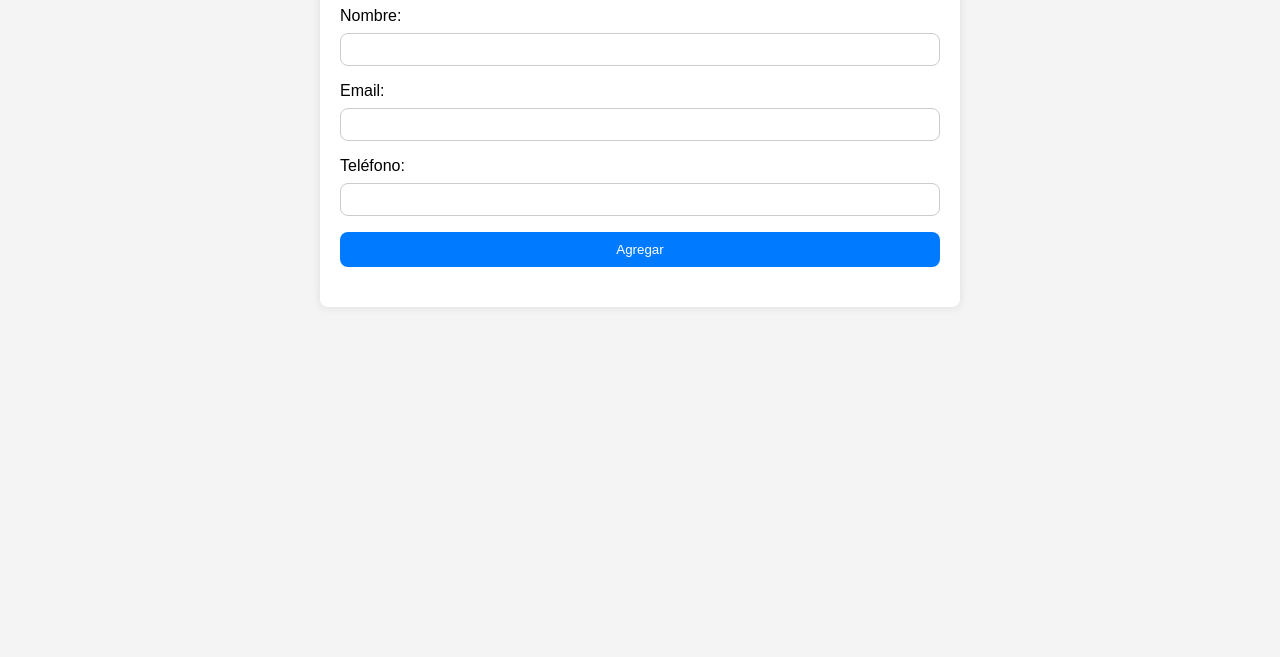
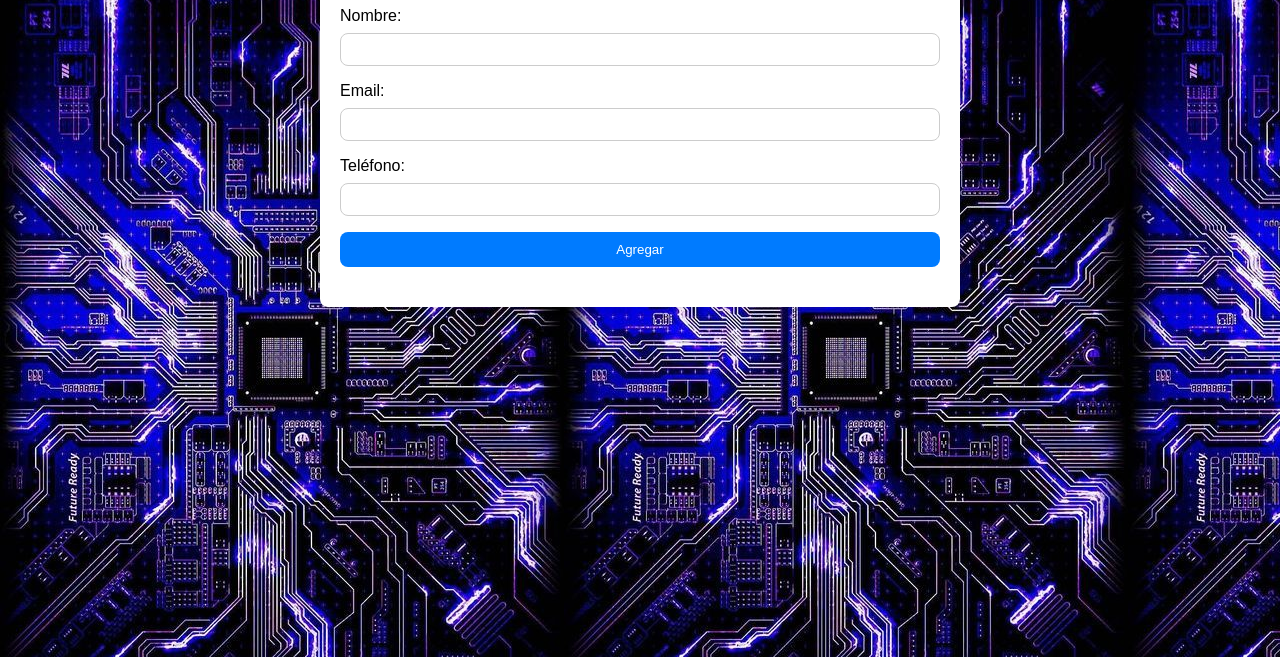
Before and after one commit to moguea/Lista-de-Contactos, a plain HTML site: page index.html in a window 1280 px wide. Shown: the part 143-800 px from the top of the page. Drawn offline with Linux system fonts and the light colour scheme.

Commit message:
se agrego background

```diff
--- a/styles.css
+++ b/styles.css
@@ -2,7 +2,7 @@ body {
   font-family: 'Arial', sans-serif;
   margin: 0;
   padding: 0;
-  background-color: #f4f4f4;
+  background-image: url(img/Fondos\ De\ Pantalla\ Abstractos\ \ 9CA.jpg);
 }
 
 .container {
```
Also changed, not shown: img/Fondos De Pantalla Abstractos  9CA.jpg (added).
